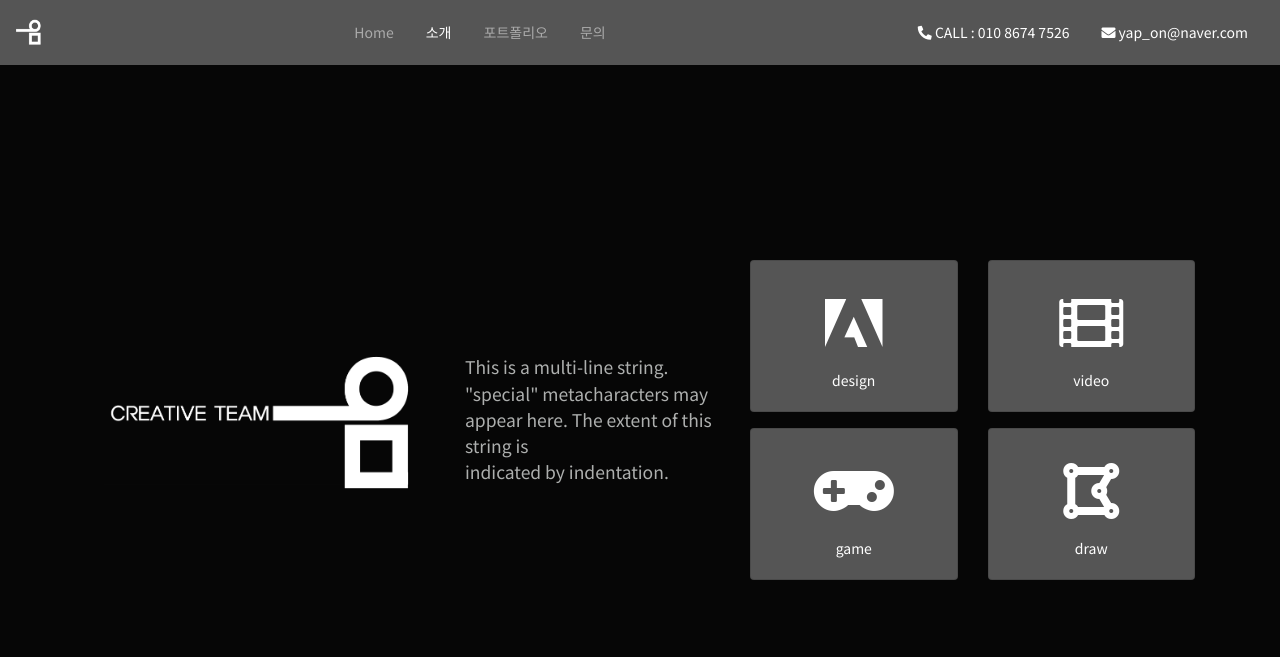
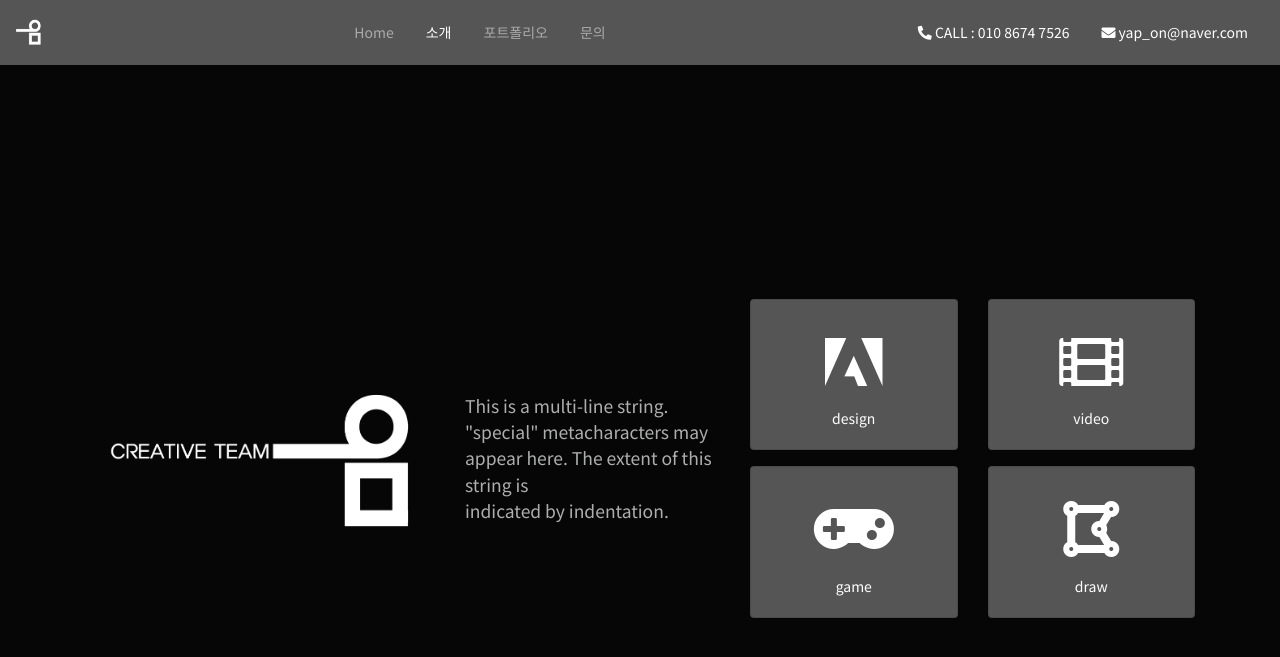
Before and after one commit to yapyap93/yapyap93.github.io, a Jekyll site: the page built from index.html, in a window 1280 px wide and 900 px high, scrolled down 927 px. Shown: the top 657 px of the window. Built offline with Jekyll 4.4.1, drawn with Linux system fonts in a browser that asks for light colours; comment, search, counter and statistics services are not loaded.

Commit message:
adding padding top

```diff
--- a/_includes/about.html
+++ b/_includes/about.html
@@ -1,4 +1,4 @@
-<section class="min-vh-100 d-flex align-items-center" id='about'>
+<section class="pt-8 min-vh-100 d-flex align-items-center" id='about'>
     <div class="container">
         <div class="row d-flex align-items-center">
             <div class="col-lg-4">
```
